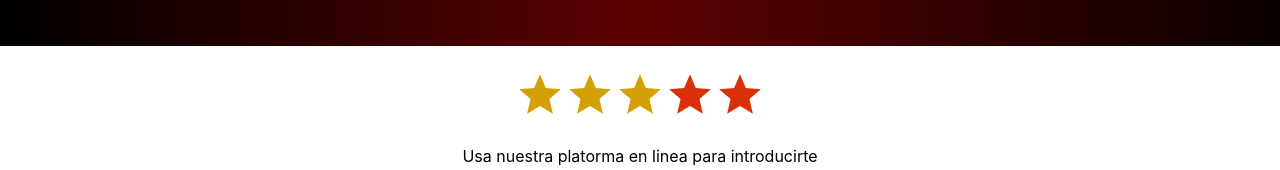
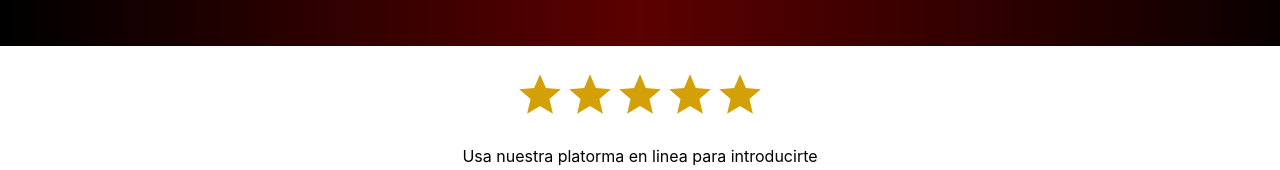
Before and after one commit to DiamondSoftS/WebAppOnlineStore2, a React (Create React App) app: page /Inicio in a window 1280 px wide. Shown: the part 260-430 px from the top of the page. Built offline with nearby package versions, Linux system fonts and the light colour scheme.

Commit message:
start updated

```diff
--- a/src/Inicio.js
+++ b/src/Inicio.js
@@ -46,7 +46,7 @@ const Inicio = () => {
           <img src={White} className="logoAS" />
         </div>
         <br/>
-       <MdOutlineStar size={50} color="d3a007"/><MdOutlineStar size={50} color="d3a007"/><MdOutlineStar size={50} color="d3a007"/><MdOutlineStar size={50} color="da3007"/><MdOutlineStar size={50} color="da3007"/>
+       <MdOutlineStar size={50} color="d3a007"/><MdOutlineStar size={50} color="d3a007"/><MdOutlineStar size={50} color="d3a007"/><MdOutlineStar size={50} color="d3a007"/><MdOutlineStar size={50} color="d3a007"/>
 
 
         <br />
```
